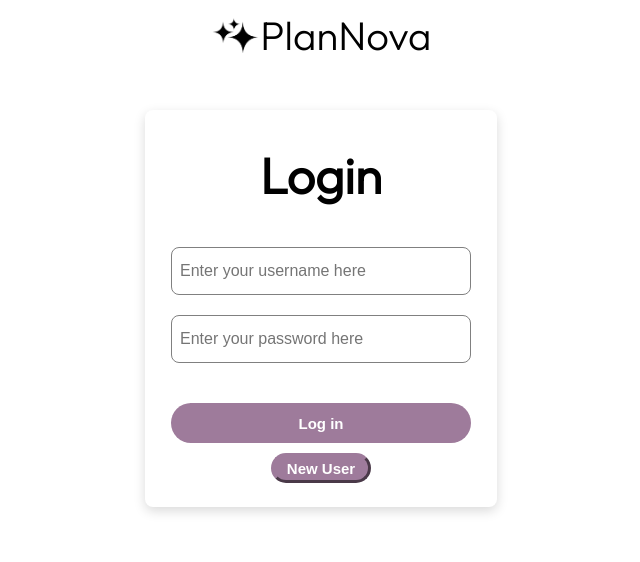
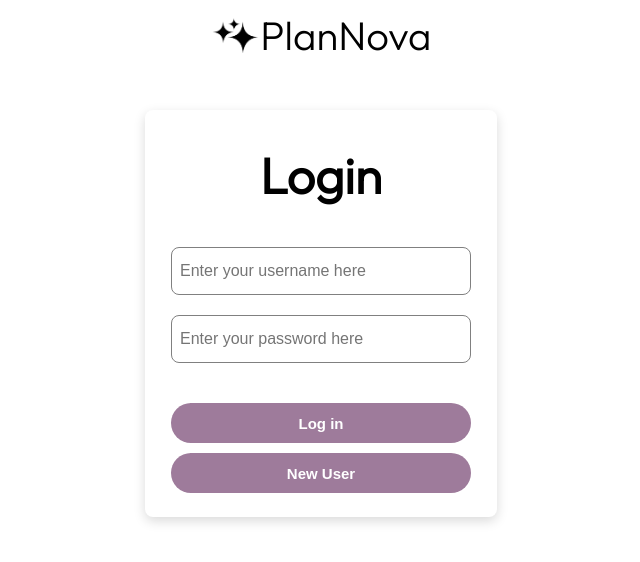
Before and after one commit to brookewest11/PlanNova, a React (Create React App) app in the folder src/plannova/: page / in a window 1280 px wide. Shown: the top 562 px of the page, without its empty margins (319-959 px from the left). Built offline with nearby package versions, Linux system fonts and the light colour scheme; a web font is replaced by a local one.

Commit message:
fixed login page error

```diff
--- a/src/plannova/src/modules/Login.css
+++ b/src/plannova/src/modules/Login.css
@@ -164,24 +164,25 @@ body {
 .loginButton {
   background: #9e7b9b;
   color: white;
-  border: none; /* Remove border */
-  border-radius: 20px; /* Make it round */
-  height: 40px; /* Increase height for better appearance */
-  width: 300px; /* Increase width for better appearance */
+  border: none;
+  border-radius: 20px;
+  height: 40px;
+  width: 300px;
   font: bold 15px arial, sans-serif;
   text-shadow: none;
-  padding: 10px 20px; /* Add padding */
+  padding: 10px 20px;
 }
 
-.RegisterButton{
+.RegisterButton {
   background: #9e7b9b;
   color: white;
-  border: none; /* Remove border */
-  border-radius: 20px; /* Make it round */
-  height: 40px; /* Increase height for better appearance */
-  width: 300px; /* Increase width for better appearance */
+  border: none;
+  border-radius: 20px;
+  height: 40px;
+  width: 300px;
   font: bold 15px arial, sans-serif;
   text-shadow: none;
+  padding: 10px 20px;
   margin-top: 10px;
 }
 
--- a/src/plannova/src/modules/NewUser.css
+++ b/src/plannova/src/modules/NewUser.css
@@ -155,18 +155,6 @@ body {
     justify-content: center;
 }
 
-.RegisterButton
-{
-  background: #9e7b9b;
-color: white;
-border-style: outset;
-border-color:  #9e7b9b;
-height: 30px;
-width: 100px;
-font: bold 15px arial,sans-serif;
-text-shadow: none;
-}
-
 .submit-button{
   background: #9e7b9b;
   color: white;
```
